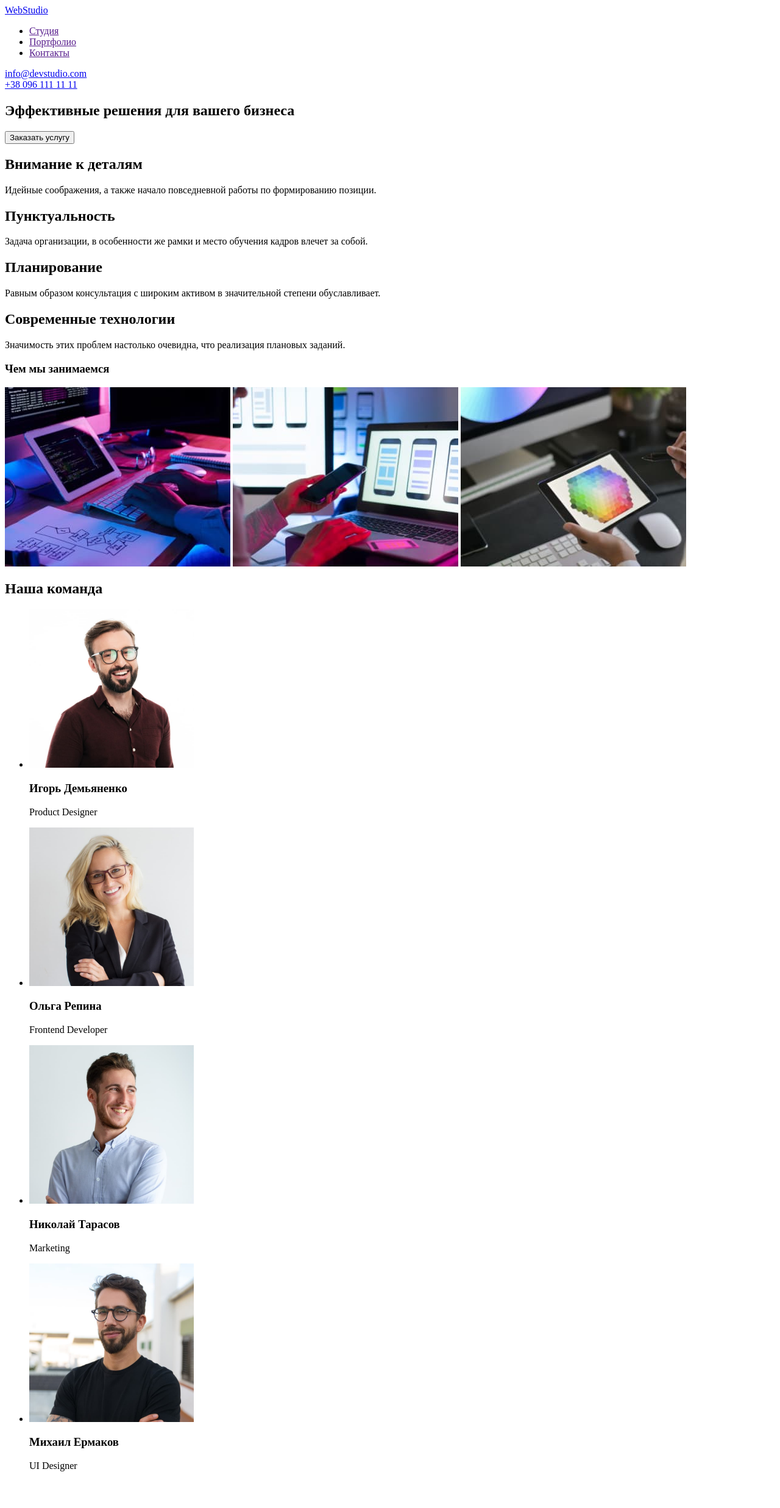
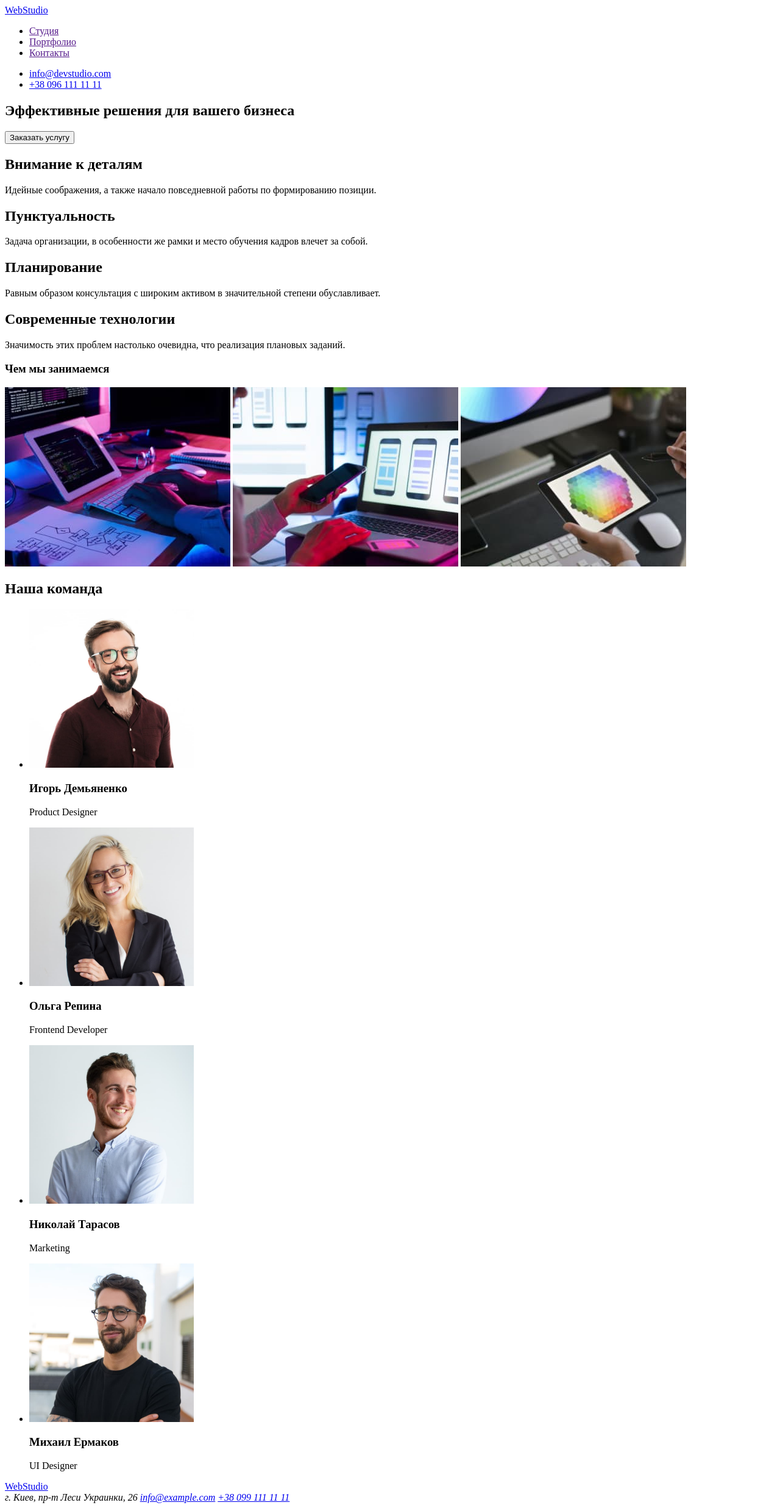
Before and after one commit to Belka-8bit/goit-markup-hw-01, a plain HTML site: page index.html in a window 1280 px wide. Shown: the whole page at 61% size. Before the commit the page ends 2429 px from the top, so only its background shows below. Drawn offline with Linux system fonts and the light colour scheme.

Commit message:
Add main, ul, and footer

```diff
--- a/index.html
+++ b/index.html
@@ -16,13 +16,16 @@
           <li><a href="">Контакты</a></li>
         </ul>
       </nav>
-      <div>
+      <ul>
+        <li>
           <a href="mailto:info@devstudio.com">info@devstudio.com</a>
-      </div>
-      <div>
+        </li>
+        <li>
           <a href="tel:+380961111111">+38 096 111 11 11</a>
-      </div>
+        </li>
+      </ul>
     </header>
+    <main>
       <div>
         <section>
           <h1>Эффективные решения для вашего бизнеса</h1>
@@ -32,8 +35,8 @@
       <section>
         <h2>Внимание к деталям</h2>
         <p>
-        Идейные соображения, а также начало повседневной работы по формированию
-        позиции.
+          Идейные соображения, а также начало повседневной работы по
+          формированию позиции.
         </p>
         <h2>Пунктуальность</h2>
         <p>
@@ -80,6 +83,14 @@
           </li>
         </ul>
       </section>
-    <footer></footer>
+    </main>
+    <footer>
+      <a href="/">WebStudio</a>
+      <address>
+        г. Киев, пр-т Леси Украинки, 26
+        <a href="mailto:info@example.com">info@example.com</a>
+        <a href="tel:+38 099 111 11 11">+38 099 111 11 11</a>
+      </address>
+    </footer>
   </body>
 </html>
```
Lines whose indentation alone changed are shown as unchanged.
